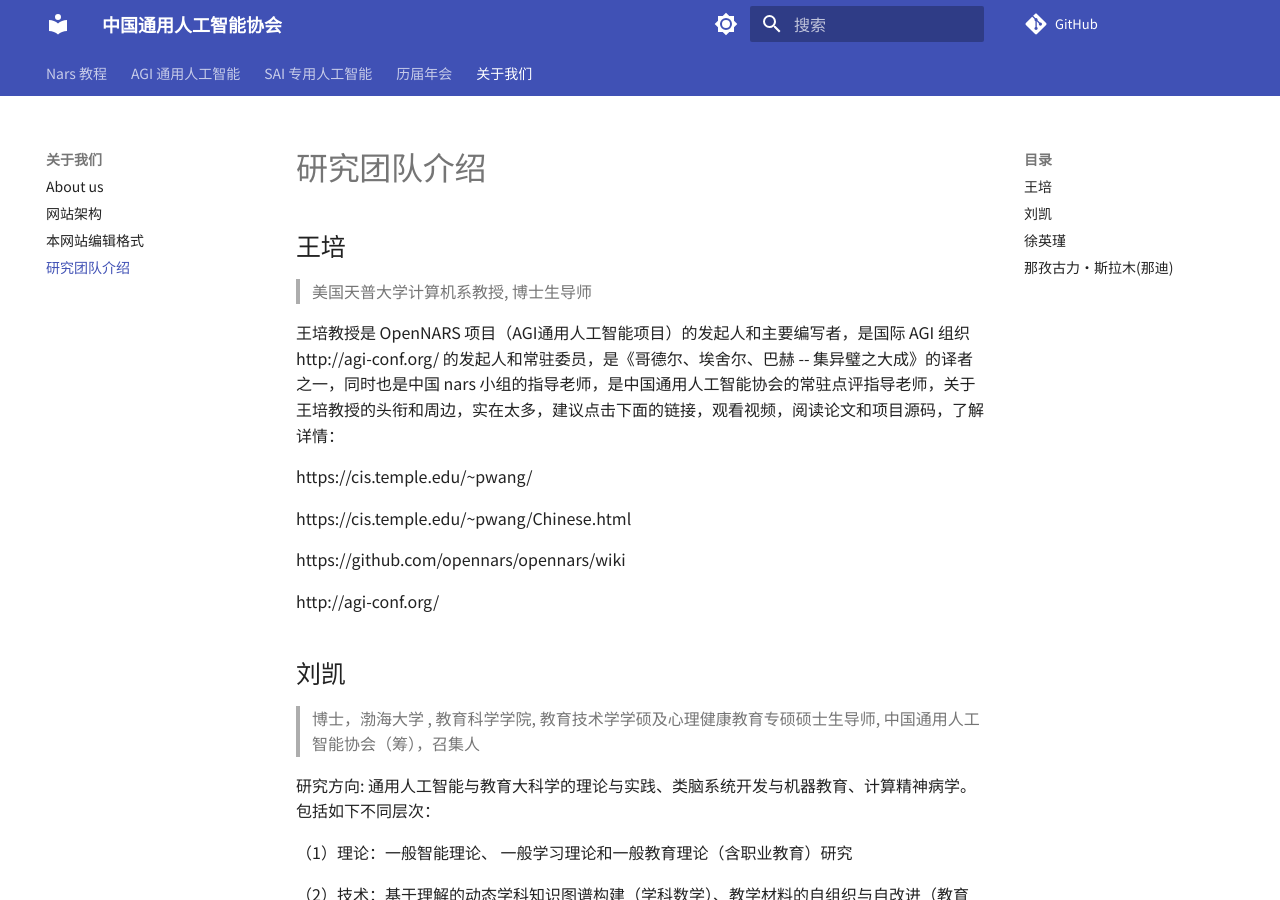
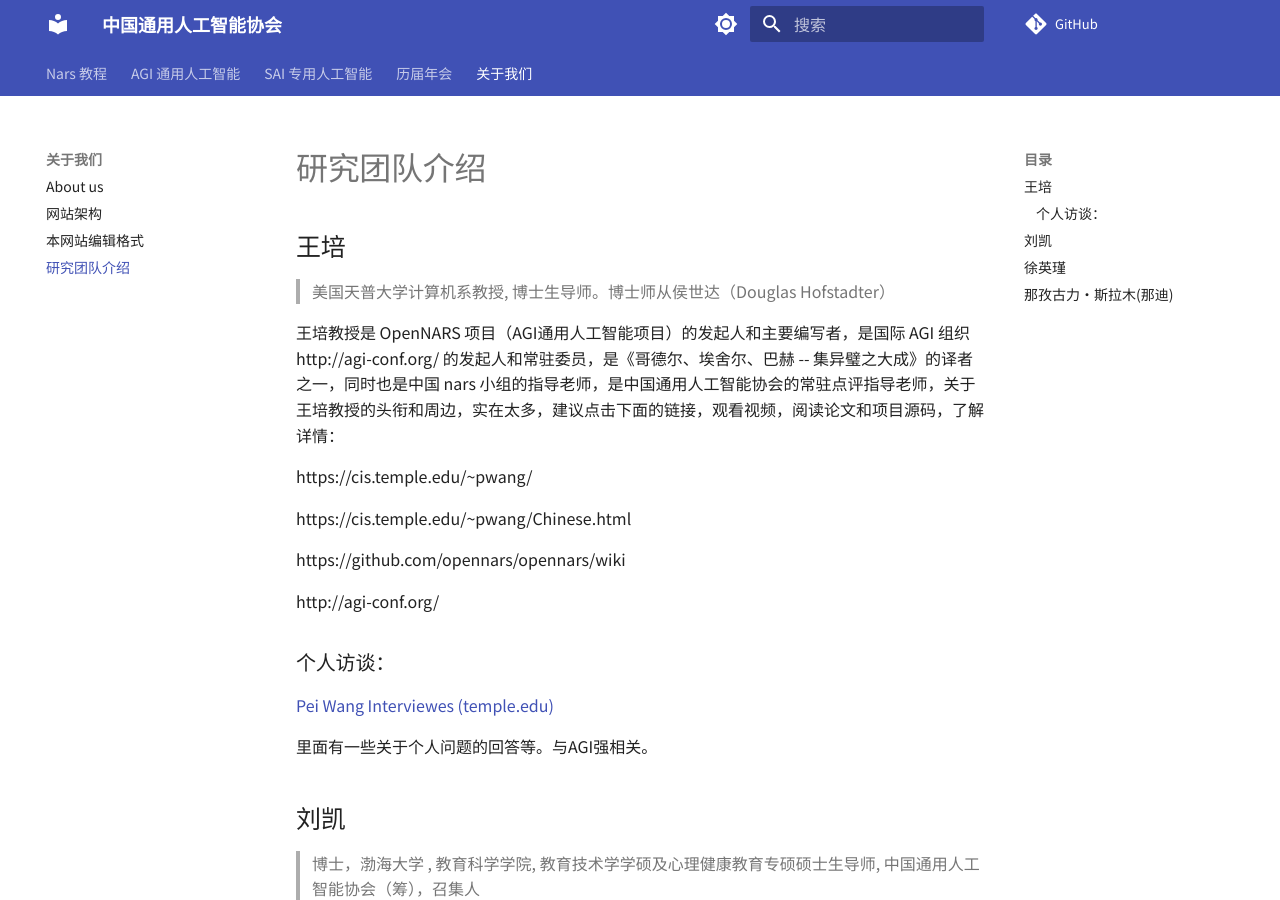
Before and after one commit to Hailaylin/agi-society-cn, an MkDocs documentation site: the page built from docs/about/team.md, in a window 1280 px wide and 900 px high. Built offline with MkDocs 1.6.1 and Material for MkDocs 9.7.7, drawn with Linux system fonts in a browser that asks for light colours; comment, search, counter and statistics services are not loaded.

Commit message:
📃 docs(team, news): 添加王培老师团队介绍以及最新进展

```diff
--- a/docs/about/team.md
+++ b/docs/about/team.md
@@ -2,7 +2,7 @@
 
 ## 王培
 
-> 美国天普大学计算机系教授, 博士生导师
+> 美国天普大学计算机系教授, 博士生导师。博士师从侯世达（Douglas Hofstadter）
 
 王培教授是 OpenNARS 项目（AGI通用人工智能项目）的发起人和主要编写者，是国际 AGI 组织 http://agi-conf.org/  的发起人和常驻委员，是《哥德尔、埃舍尔、巴赫 -- 集异璧之大成》的译者之一，同时也是中国 nars 小组的指导老师，是中国通用人工智能协会的常驻点评指导老师，关于王培教授的头衔和周边，实在太多，建议点击下面的链接，观看视频，阅读论文和项目源码，了解详情：
 
@@ -13,6 +13,13 @@ https://cis.temple.edu/~pwang/Chinese.html
 https://github.com/opennars/opennars/wiki
 
 http://agi-conf.org/
+
+### 个人访谈：
+
+[Pei Wang Interviewes (temple.edu)](https://cis.temple.edu/~wangp/interviews.html)
+
+里面有一些关于个人问题的回答等。与AGI强相关。
+
 
 ## 刘凯
 
@@ -26,11 +33,13 @@ http://agi-conf.org/
 
    （3）工程：研发通用人工智能框架下的类脑系统（计算机科学）（4）应用：基于认知建构的下一代ITS（教育技术学）、教育干预手段治疗精神障碍（精神病学）
 
+
 ## 徐英瑾
 
 > 哲学博士，复旦大学哲学学院教授
 
 专长为分析哲学史、心灵哲学、人工智能哲学以及分析哲学与欧陆哲学比较研究, 代表作《心智、语言和机器——维特根斯坦哲学与人工智能哲学的对话》（76万字，人民出版社2013年10月出版）是国内目前最全面深入的关于人工智能哲学的研究著作，2015年获得中国首届“科史哲青年著作奖”。目前徐英瑾还任中国知识论专业委员会副秘书长。
+
 
 ## 那孜古力·斯拉木(那迪)
 
```
Also changed, not shown: docs/nars/news.md (added, +8 -0 lines), docs/nars/image/news/1721513548145.png (added).
